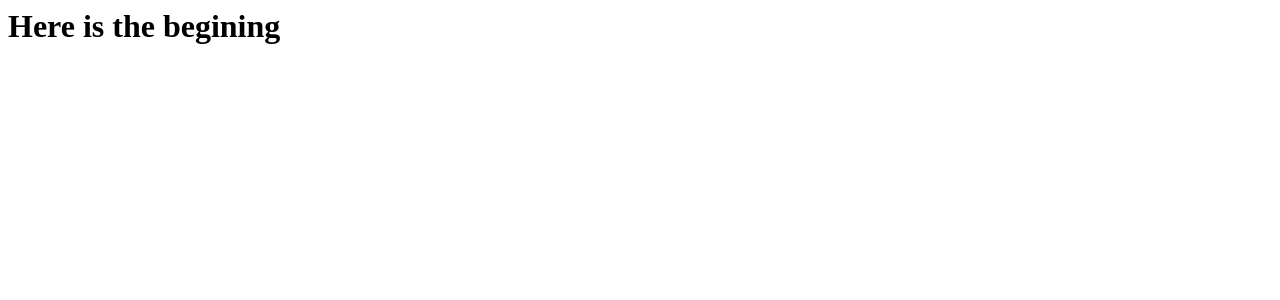
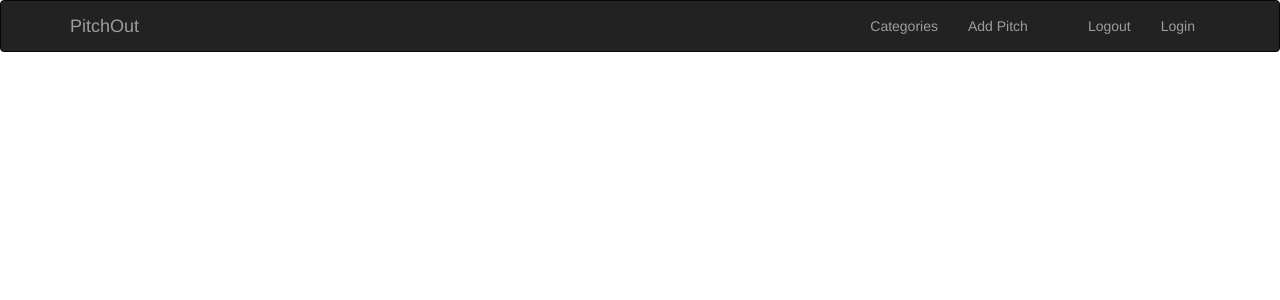
Before and after one commit to Geerocktricks/PitchOut, a Flask app: page / in a window 1280 px wide. Shown: the top 300 px of the page. Run offline with Flask 2, Linux system fonts and the light colour scheme; some libraries are stand-ins or nearby versions.

Commit message:
This commit adds the navbar.html

```diff
--- a/app/templates/base.html
+++ b/app/templates/base.html
@@ -0,0 +1,4 @@
+{% extends 'bootstrap/base.html'%}
+{% block navbar %}
+    {% include "navbar.html" %}
+{% endblock %}
--- a/app/templates/index.html
+++ b/app/templates/index.html
@@ -1 +1 @@
-<h1>Here is the begining</h1>
+{% extends 'base.html'%}
--- /dev/null
+++ b/app/templates/navbar.html
@@ -0,0 +1,24 @@
+<div class="navbar navbar-inverse" role="navigation">    <div class="container">
+        <div class="navbar-header">
+            <button class="navbar-toggle" type="button" data-toggle="collapse" data-target=".navbar-collapse">
+                <span class="sr-only">Toggle Navigation</span>
+                <span class="icon-bar"></span>
+                <span class="icon-bar"></span>
+                <span class="icon-bar"></span>
+            </button>
+            <a href="/" class="navbar-brand">PitchOut</a>
+        </div>
+        <div class="collapse navbar-collapse">
+            <ul class="nav navbar-nav navbar-right">
+                <li><a href="{{url_for('main.index')}}">Categories</a></li>
+
+                <li><a href="">Add Pitch</a></li>
+                <li><a href=""></a></li>
+                <li><a href="">Logout</a></li>
+
+                <li><a href="">Login</a></li>
+
+            </ul>
+        </div>
+    </div>
+</div>
```
